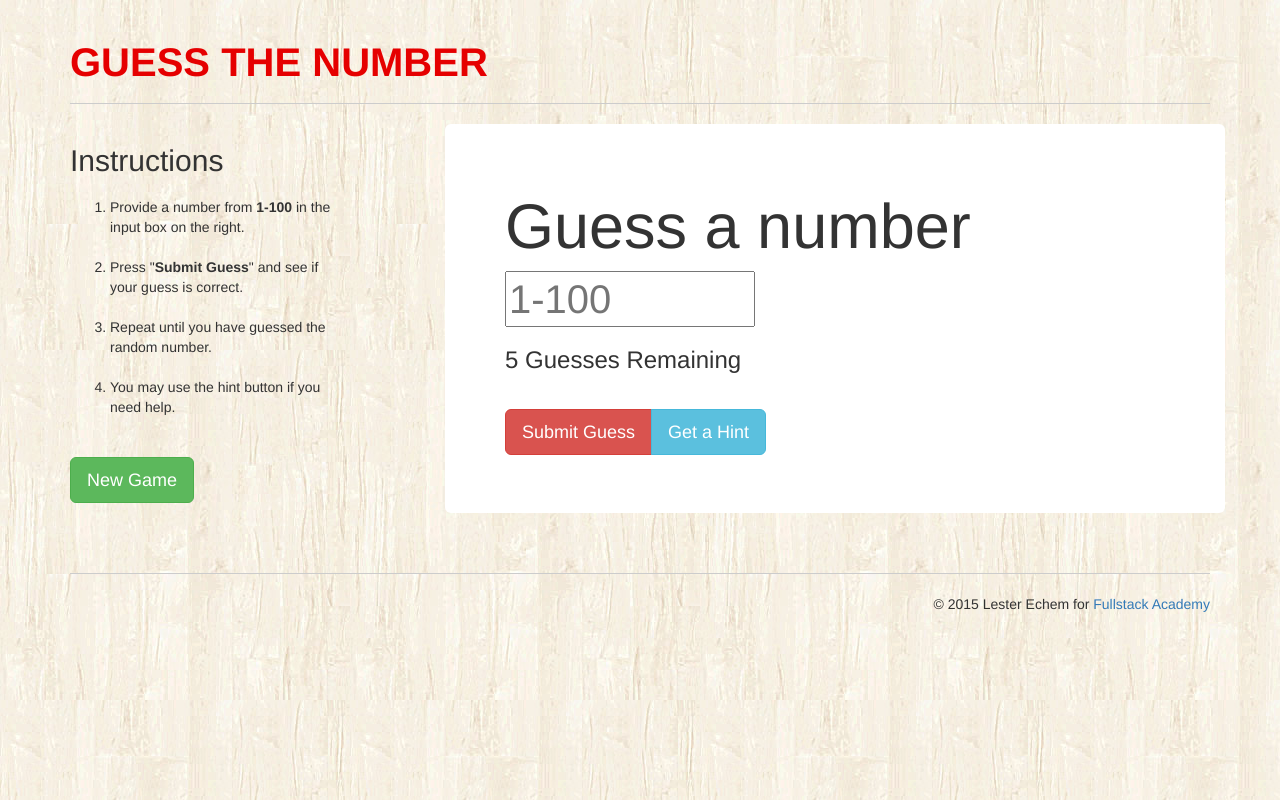
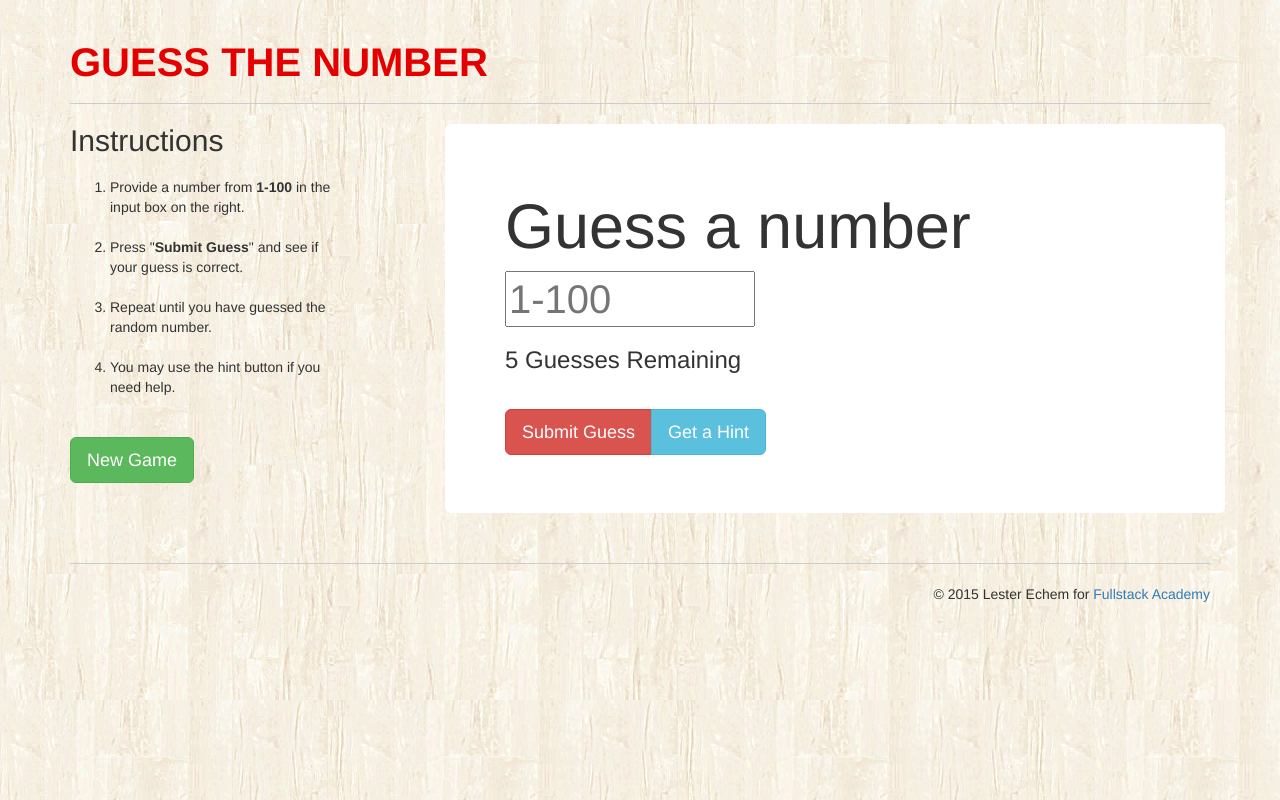
Before and after one commit to echemles/GuessingGame, a plain HTML site: page index.html in a window 1280 px wide. Drawn offline with nearby package versions, Linux system fonts and the light colour scheme.

Commit message:
Update index.html

```diff
--- a/index.html
+++ b/index.html
@@ -13,7 +13,7 @@
       </header>
       <div class="row">
         <div class="col-md-3">
-          <h2>Instructions</h2>
+          <h2 style="margin-top: 0px;">Instructions</h2>
           <ol>
             <li style="margin: 20px 0;">Provide a number from <strong>1-100</strong> in the input box on the right.</li>
             <li style="margin: 20px 0;">Press "<strong>Submit Guess</strong>" and see if your guess is correct.</li>
```
